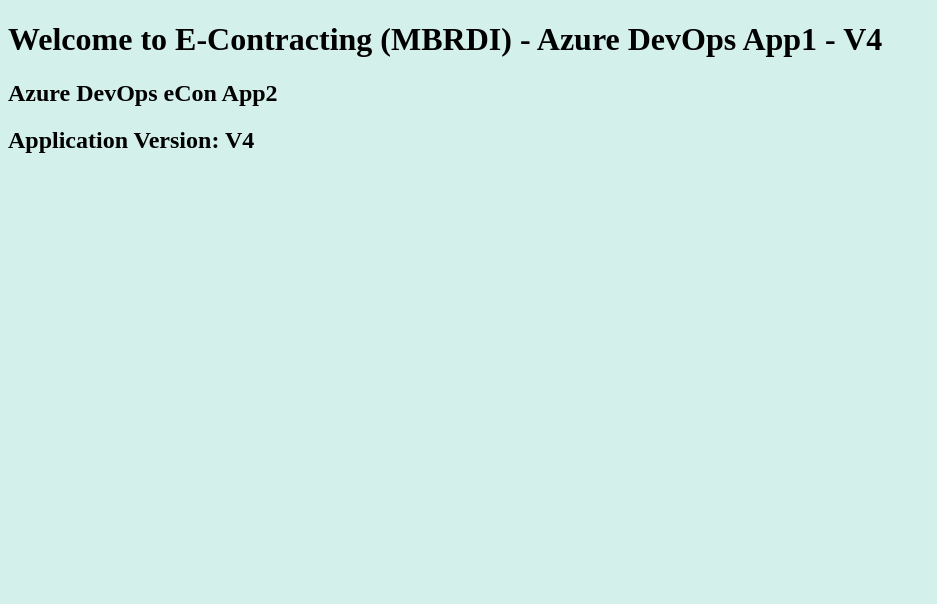
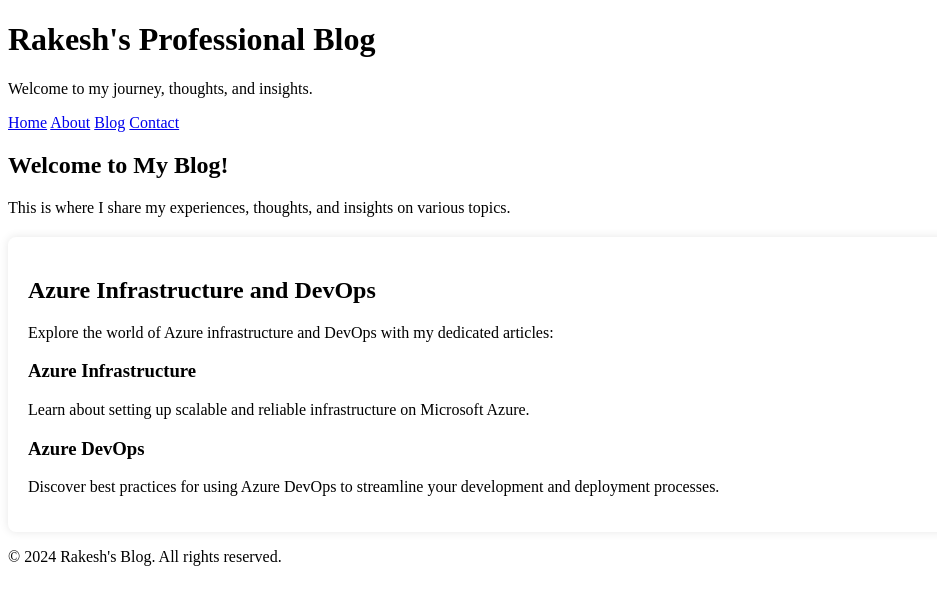
Before and after one commit to Rakeshsid/eCon, a plain HTML site: page index.html in a window 1280 px wide. Shown: the whole page, without its empty margins (0-937 px from the left). Drawn offline with Linux system fonts and the light colour scheme.

Commit message:
New Version of Blog commit index.html

```diff
--- a/index.html
+++ b/index.html
@@ -1,4 +1,5 @@
-<!DOCTYPE html>
+<!--
+   <!DOCTYPE html>
 <html>
    <body style="background-color:rgb(212, 240, 234);">
       <h1>Welcome to E-Contracting (MBRDI) - Azure DevOps App1 - V4</h1>
@@ -6,3 +7,65 @@
       <h2>Application Version: V4</h2>
    </body>
 </html>
+ -->
+
+
+<!DOCTYPE html>
+<html lang="en">
+<head>
+    <meta charset="UTF-8">
+    <meta name="viewport" content="width=device-width, initial-scale=1.0">
+    <title>Rakesh's Professional Blog</title>
+    <style>
+        /* Styles remain the same as previous code */
+
+        section {
+            margin-top: 20px;
+        }
+
+        .azure-section {
+            background-color: #fff;
+            padding: 20px;
+            border-radius: 8px;
+            box-shadow: 0 0 10px rgba(0, 0, 0, 0.1);
+            margin-top: 20px;
+        }
+    </style>
+</head>
+<body>
+
+    <header>
+        <h1>Rakesh's Professional Blog</h1>
+        <p>Welcome to my journey, thoughts, and insights.</p>
+    </header>
+
+    <nav>
+        <a href="#home">Home</a>
+        <a href="#about">About</a>
+        <a href="#blog">Blog</a>
+        <a href="#contact">Contact</a>
+    </nav>
+
+    <section>
+        <h2>Welcome to My Blog!</h2>
+        <p>This is where I share my experiences, thoughts, and insights on various topics.</p>
+        <!-- Add your general blog posts and content here -->
+    </section>
+
+    <section class="azure-section">
+        <h2>Azure Infrastructure and DevOps</h2>
+        <p>Explore the world of Azure infrastructure and DevOps with my dedicated articles:</p>
+
+        <h3>Azure Infrastructure</h3>
+        <p>Learn about setting up scalable and reliable infrastructure on Microsoft Azure.</p>
+
+        <h3>Azure DevOps</h3>
+        <p>Discover best practices for using Azure DevOps to streamline your development and deployment processes.</p>
+    </section>
+
+    <footer>
+        <p>&copy; 2024 Rakesh's Blog. All rights reserved.</p>
+    </footer>
+
+</body>
+</html>
```
